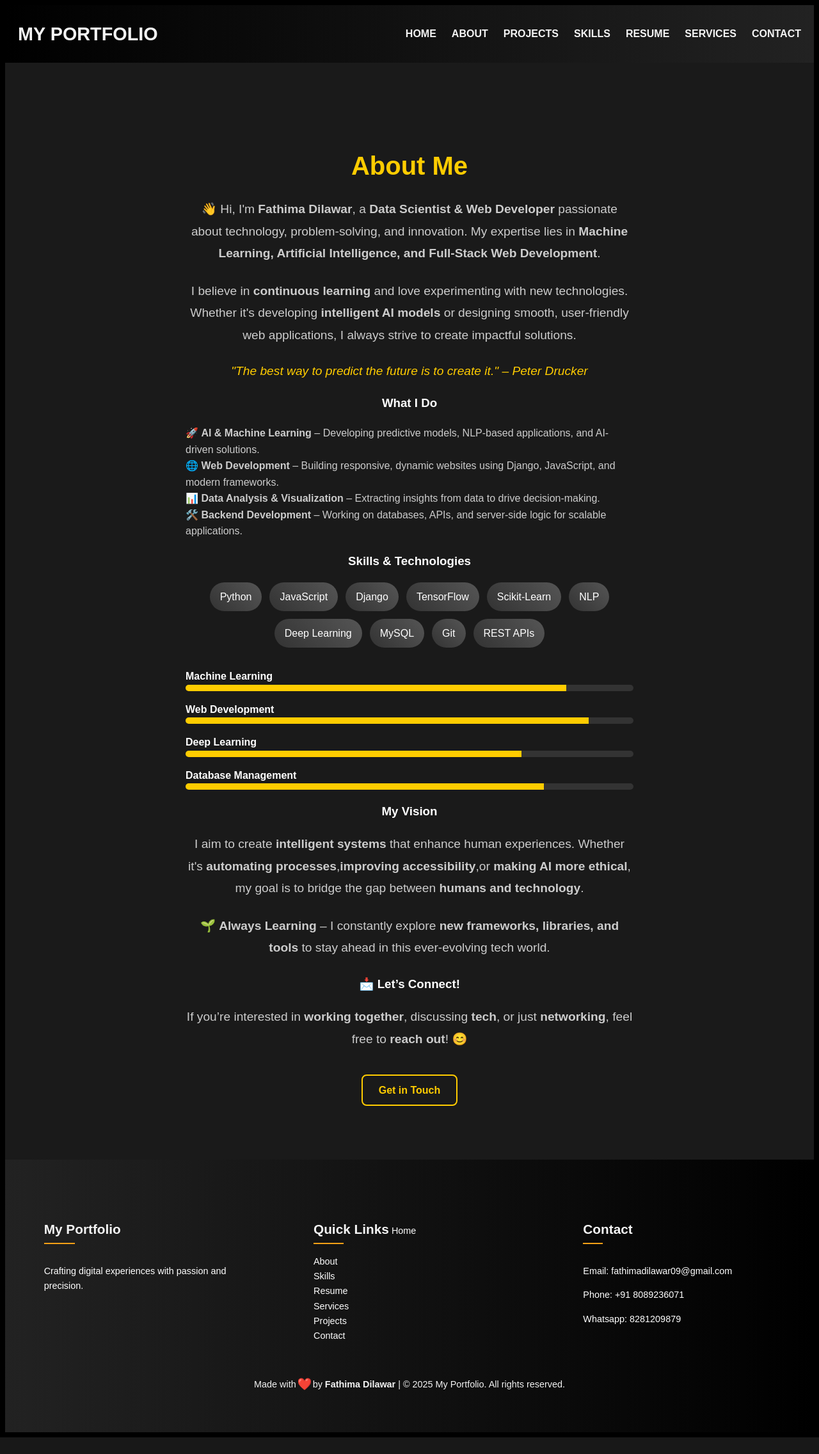
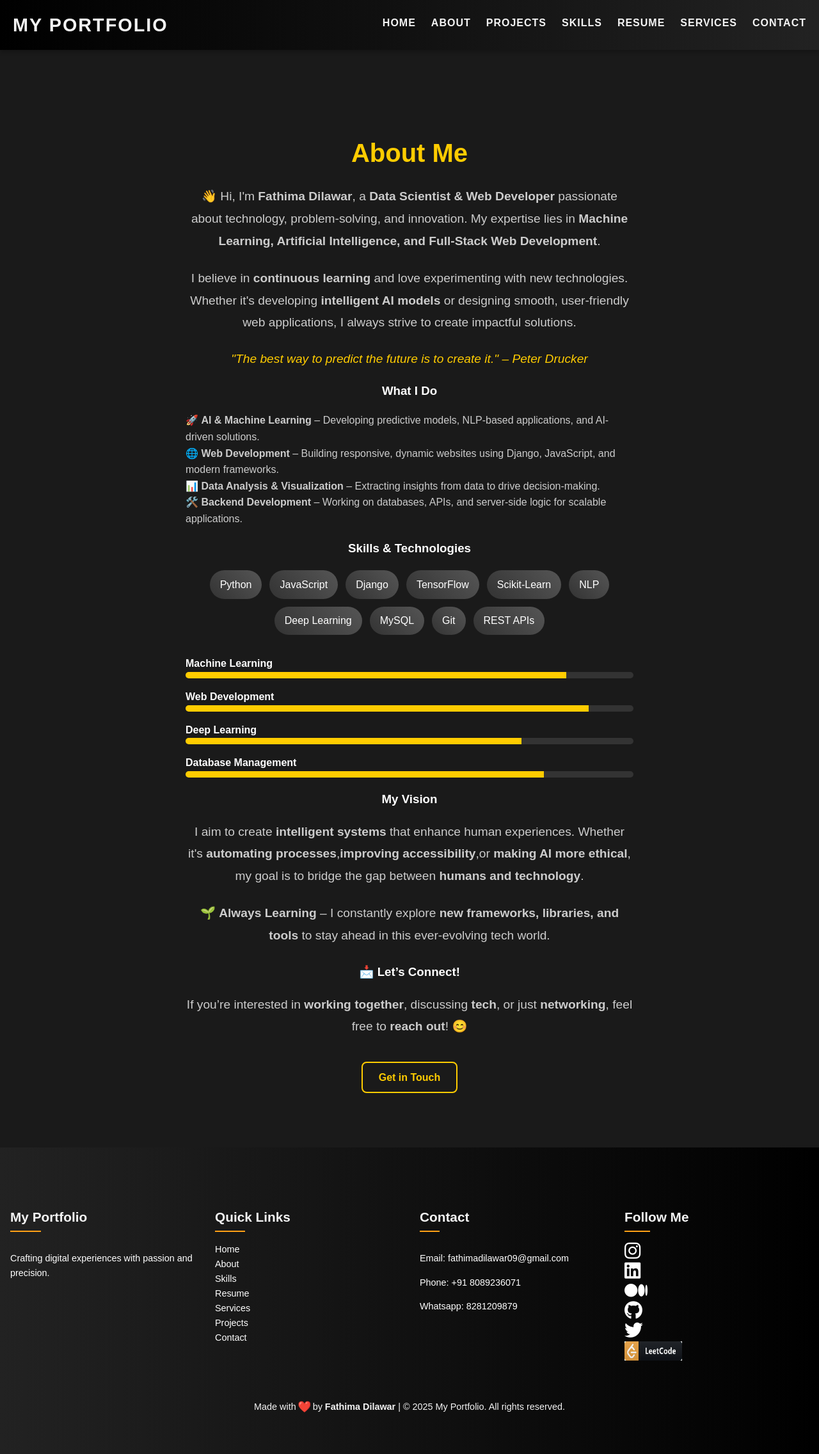
Before and after one commit to zeraafathima/portfolio-project, a Django app: page /about/ in a window 1280 px wide. Shown: the whole page at 64% size. Before the commit the page ends 2246 px from the top, so only its background shows below. Run offline with Django 5.2, Linux system fonts and the light colour scheme.

Commit message:
Updated website content

```diff
--- a/templates/base.html
+++ b/templates/base.html
@@ -4,25 +4,30 @@
 <head>
     <meta charset="UTF-8">
     <meta name="viewport" content="width=device-width, initial-scale=1.0">
+    <!-- FontAwesome CDN -->
+    <link href="https://cdnjs.cloudflare.com/ajax/libs/font-awesome/6.0.0-beta3/css/all.min.css" rel="stylesheet">
     <title>{% block title %}Portfolio{% endblock %}</title>
     <link rel="stylesheet" href="{% static 'css/style.css' %}">
-    <!-- FontAwesome for icons -->
-    <link href="https://cdnjs.cloudflare.com/ajax/libs/font-awesome/6.0.0-beta3/css/all.min.css" rel="stylesheet">
+</head>
 <style>
     /* General Styles */
     body {
         font-family: 'Poppins', sans-serif;
         color: #f4f4f4;
-            background-color: #000; /* Dark theme */
+        background-color: #000; /* Black background for monochrome */
         line-height: 1.6;
+        margin: 0;
+        padding: 0;
     }
 
     /* Navbar */
     header {
-            background: linear-gradient(90deg, #000, #222);
+        background: linear-gradient(90deg, #000, #222); /* Black to dark gray gradient */
         color: #f4f4f4;
         padding: 1rem 0;
         box-shadow: 0 4px 6px rgba(0, 0, 0, 0.2);
+        position: relative;
+        z-index: 1000; /* Ensure navbar is above other content */
     }
 
     nav .container {
@@ -35,18 +40,26 @@
     .logo {
         font-size: 1.8rem;
         font-weight: bold;
+        letter-spacing: 2px;
         text-transform: uppercase;
+        transition: color 0.3s ease;
     }
 
-        /* Navbar Links */
+    .logo:hover {
+        color: #b3b3b3; /* Light gray hover effect */
+    }
+
     .nav-links {
         list-style: none;
         display: flex;
         gap: 1.5rem;
+        margin: 0;
+        padding: 0;
     }
 
     .nav-links li {
         display: inline-block;
+        position: relative;
     }
 
     .nav-links a {
@@ -54,14 +67,31 @@
         text-decoration: none;
         font-weight: bold;
         font-size: 1rem;
-            transition: color 0.3s ease;
+        letter-spacing: 1px;
+        transition: color 0.3s ease, transform 0.3s ease;
+        display: inline-block;
     }
 
     .nav-links a:hover {
         color: #b3b3b3;
+        transform: translateY(-5px);
     }
 
-        /* Toggle Button */
+    .nav-links a::after {
+        content: "";
+        display: block;
+        width: 0;
+        height: 2px;
+        background: #b3b3b3;
+        transition: width 0.3s ease;
+        margin-top: 5px;
+    }
+
+    .nav-links a:hover::after {
+        width: 100%;
+    }
+
+    /* Menu toggle icon */
     .menu-toggle {
         display: none;
         font-size: 2rem;
@@ -69,14 +99,14 @@
         color: white;
     }
 
-        /* Responsive Navbar */
+    /* For mobile screens */
     @media (max-width: 768px) {
         .menu-toggle {
-                display: block;
+            display: block; /* Show menu icon */
         }
 
         .nav-links {
-                display: none;
+            display: none; /* Hide menu initially */
             flex-direction: column;
             position: absolute;
             top: 60px;
@@ -85,18 +115,19 @@
             background: black;
             text-align: center;
             padding: 10px 0;
-            }
-
-            .nav-links.active {
-                display: flex;
+            z-index: 999; /* Ensure menu is above other content */
         }
 
         .nav-links li {
             margin: 10px 0;
         }
+
+        .nav-links.active {
+            display: flex; /* Show menu when active */
+        }
     }
 
-        /* Footer */
+    /* Footer Styling */
     footer {
         background: linear-gradient(90deg, #222, #000);
         color: #f4f4f4;
@@ -168,16 +199,23 @@
         transform: scale(1.2);
     }
 
+    /* Footer Bottom */
+    .footer-bottom {
+        margin-top: 2rem;
+        border-top: 1px solid #333;
+        padding-top: 1rem;
+        font-size: 0.9rem;
+    }
+
     /* Heart Animation */
     .heart {
         display: inline-block;
-            color: red;
         animation: heartbeat 1.5s infinite ease-in-out;
     }
 
     @keyframes heartbeat {
         0% { transform: scale(1); }
-            50% { transform: scale(1.3); }
+        50% { transform: scale(1.2); }
         100% { transform: scale(1); }
     }
 
@@ -193,15 +231,13 @@
         }
     }
 </style>
-</head>
 <body>
-
     <header>
         <nav>
             <div class="container">
                 <div class="logo"><b>MY PORTFOLIO</b></div>
                 <div class="menu-toggle" onclick="toggleMenu()">
-                    <i class="fas fa-bars"></i>
+                    <i class="fas fa-bars"></i> <!-- Hamburger Icon -->
                 </div>
                 <ul class="nav-links">
                     <li><a href="{% url 'home' %}"><b>HOME</b></a></li>
@@ -215,14 +251,12 @@
             </div>
         </nav>
     </header>
-
     <main>
         <div class="container">
             {% block content %}
             {% endblock %}
         </div>
     </main>
-
     <footer>
         <div class="container footer-container">
             <!-- Brand Information -->
@@ -232,7 +266,7 @@
             </div>
             <!-- Quick Links -->
             <div class="footer-section">
-                <h4>Quick Links</h4>
+                <h4>Quick Links</h4><br>
                 <a href="{% url 'home' %}">Home</a><br>
                 <a href="{% url 'about' %}">About</a><br>
                 <a href="{% url 'skills' %}">Skills</a><br>
@@ -248,16 +282,45 @@
                 <p>Phone: +91 8089236071</p>
                 <p>Whatsapp: 8281209879</p>
             </div>
+            <!-- Social Media Icons -->
+            <div class="footer-section">
+                <h4>Follow Me</h4>
+                <div class="social-links">
+                    <a href="https://instagram.com/zeraa.fathima" target="_blank" class="social-icon instagram">
+                        <i class="fab fa-instagram fa-2x"></i>
+                    </a><br>
+
+                    <a href="https://linkedin.com/in/fathimadilawar" target="_blank" class="social-icon linkedin">
+                        <i class="fab fa-linkedin fa-2x"></i>
+                    </a><br>
+                    <a href="https://medium.com/@zeraafathima" target="_blank">
+                        <i class="fab fa-medium fa-2x"></i>
+                    </a><br>
+
+                    <a href="https://github.com/zeraafathima" target="_blank" class="social-icon github">
+                        <i class="fab fa-github fa-2x"></i>
+                    </a><br>
+                    <a href="https://twitter.com/zeraafathima" target="_blank" class="social-icon twitter">
+                        <i class="fab fa-twitter fa-2x"></i>
+                    </a><br>
+                    <a href="https://leetcode.com/zeraafathima" target="_blank" class="social-icon leetcode">
+                        <img src="{% static 'images/images.jpeg' %}" height="30px"width="90px" alt="LeetCode">
+                    </a>
+                </div>
+            </div>
         </div><br>
-        <p>Made with <span class="heart">❤️</span> by <strong>Fathima Dilawar</strong> | &copy; 2025 My Portfolio. All rights reserved.</p>
+
+
+            <p>Made with <span class="heart">❤️</span> by <strong>Fathima Dilawar </strong> | &copy; 2025 My Portfolio. All rights reserved.</p>
+
+
     </footer>
 
     <script>
         function toggleMenu() {
-            let navLinks = document.querySelector('.nav-links');
-            navLinks.classList.toggle('active');
+            const menu = document.querySelector('.nav-links');
+            menu.classList.toggle('active'); // Toggle the menu visibility
         }
     </script>
-
 </body>
 </html>
```
Lines whose indentation alone changed are shown as unchanged.
